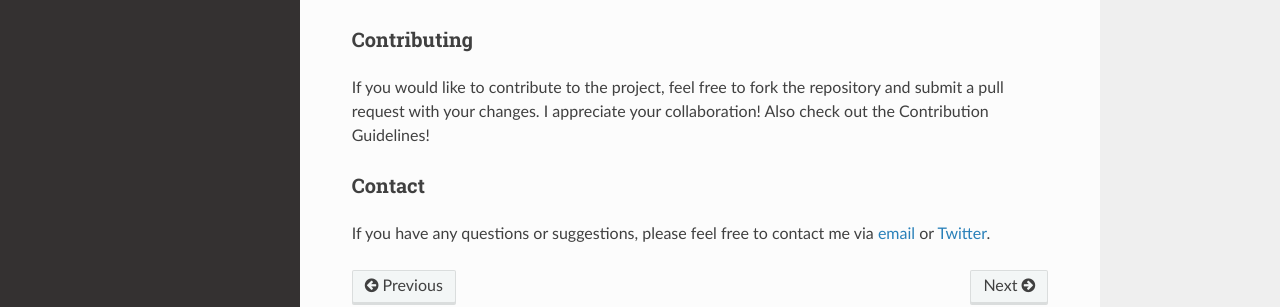
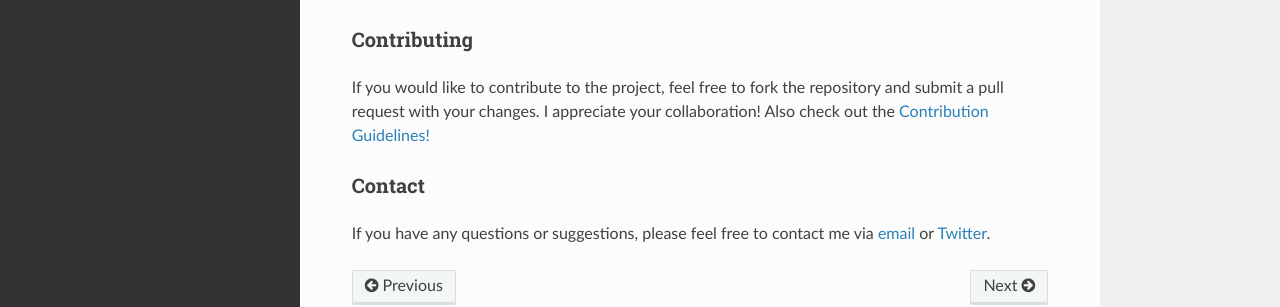
Before and after one commit to LoanDB/GothicHungarian, a Sphinx documentation site: the page built from docs/home.rst, in a window 1280 px wide and 900 px high, scrolled down 657 px. Shown: the part 465-772 px from the top of the window. Built offline with Sphinx 7.4.7 and the Read the Docs theme 2.0.0, drawn with Linux system fonts in a browser that asks for light colours.

Commit message:
[skip ci] updatedocs

```diff
--- a/docs/home.rst
+++ b/docs/home.rst
@@ -58,7 +58,8 @@ Contributing
 
 If you would like to contribute to the project, feel free to fork the
 repository and submit a pull request with your changes. I appreciate
-your collaboration! Also check out the Contribution Guidelines!
+your collaboration! Also check out the `Contribution Guidelines!
+<https://github.com/LoanpyDataHub/GothicHungarian/blob/main/CONTRIBUTING.md>`_
 
 Contact
 -------
```
